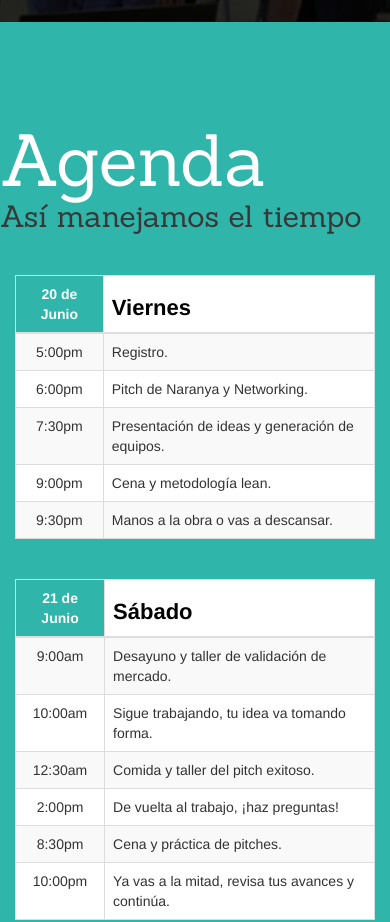
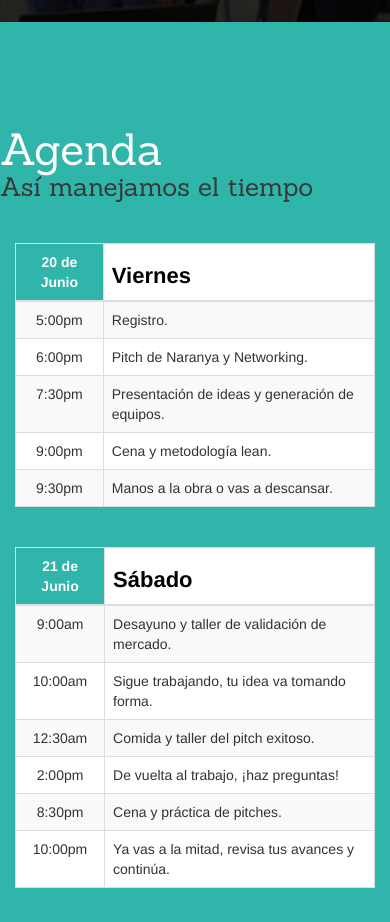
Before and after one commit to diegowifi/swmty14, a plain HTML site: page index.html in a window 390 px wide. Shown: the part 1260-2182 px from the top of the page. Drawn offline with nearby package versions, Linux system fonts and the light colour scheme; some packages are replaced by stand-ins of ours; a web font is replaced by a local one.

Commit message:
Change fonts on mobile

```diff
--- a/css/style.css
+++ b/css/style.css
@@ -400,6 +400,14 @@ footer a:hover {
 
 @media (max-width: 685px) {
 
+    .agenda h2, .mentores h2, .jueces h2, .lugar h2, .tickets h2, .patrocinadores h2{
+        font-size:44px;
+    }
+
+    .agenda h3, .mentores h3, .jueces h3, .lugar h3, .tickets h3, .patrocinadores h3 {
+        font-size:26px;
+    }
+
     .intro{margin-bottom: 100px;}
 
     .intro a{width: 100%;}
```
